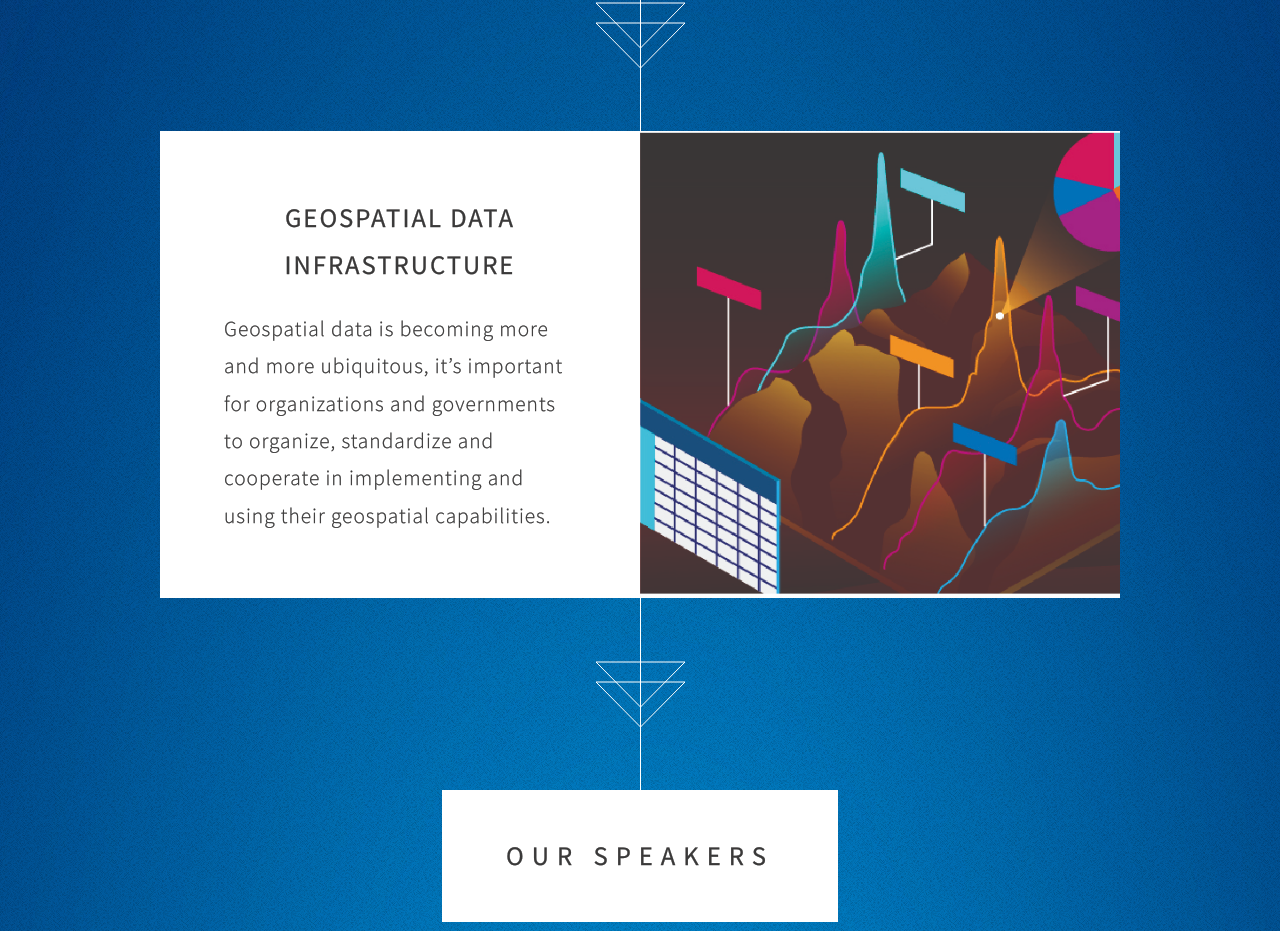
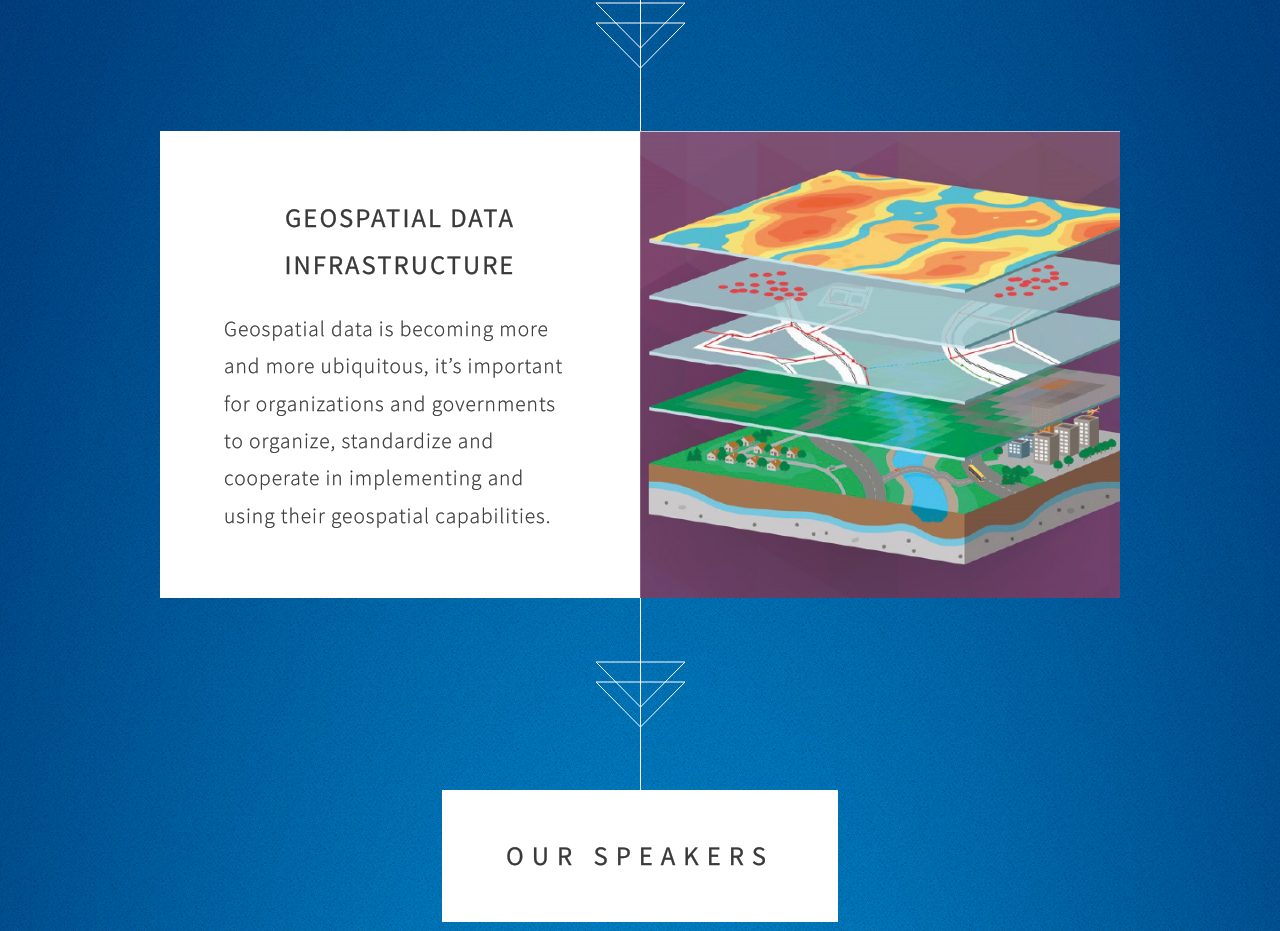
Before and after one commit to Farkadi06/Farkadi06.github.io, a plain HTML site: page Hassania GeoIT/LET'S TALK GIS INTERNATINALLY/index.html in a window 1280 px wide. Shown: the part 2900-3831 px from the top of the page. Drawn offline with Linux system fonts and the light colour scheme; files whose address does not match are found by name.

Commit message:
Update the second image in the axes section

```diff
--- a/Hassania GeoIT/LET'S TALK GIS INTERNATINALLY/index.html
+++ b/Hassania GeoIT/LET'S TALK GIS INTERNATINALLY/index.html
@@ -87,7 +87,7 @@ Hassania GeoIT is a club within the Hassania School of Public Works which is res
 
 		<!-- Feature 2 -->
 			<article class="container box style1 left">
-				<a href="#" class="image fit"><img src="images/Axes/data.jpg" alt="" /></a>
+				<a href="#" class="image fit"><img src="images/Axes/dataInf.jpg" alt="" /></a>
 				<div class="inner">
 					<header>
 						<h2  style="letter-spacing: 2px; text-align: center;"class="Axes">GeoSpatial Data Infrastructure</h2>
```
Also changed, not shown: Hassania GeoIT/LET'S TALK GIS INTERNATINALLY/images/Axes/data.jpg (deleted), Hassania GeoIT/LET'S TALK GIS INTERNATINALLY/images/Axes/dataInf.jpg (added).
